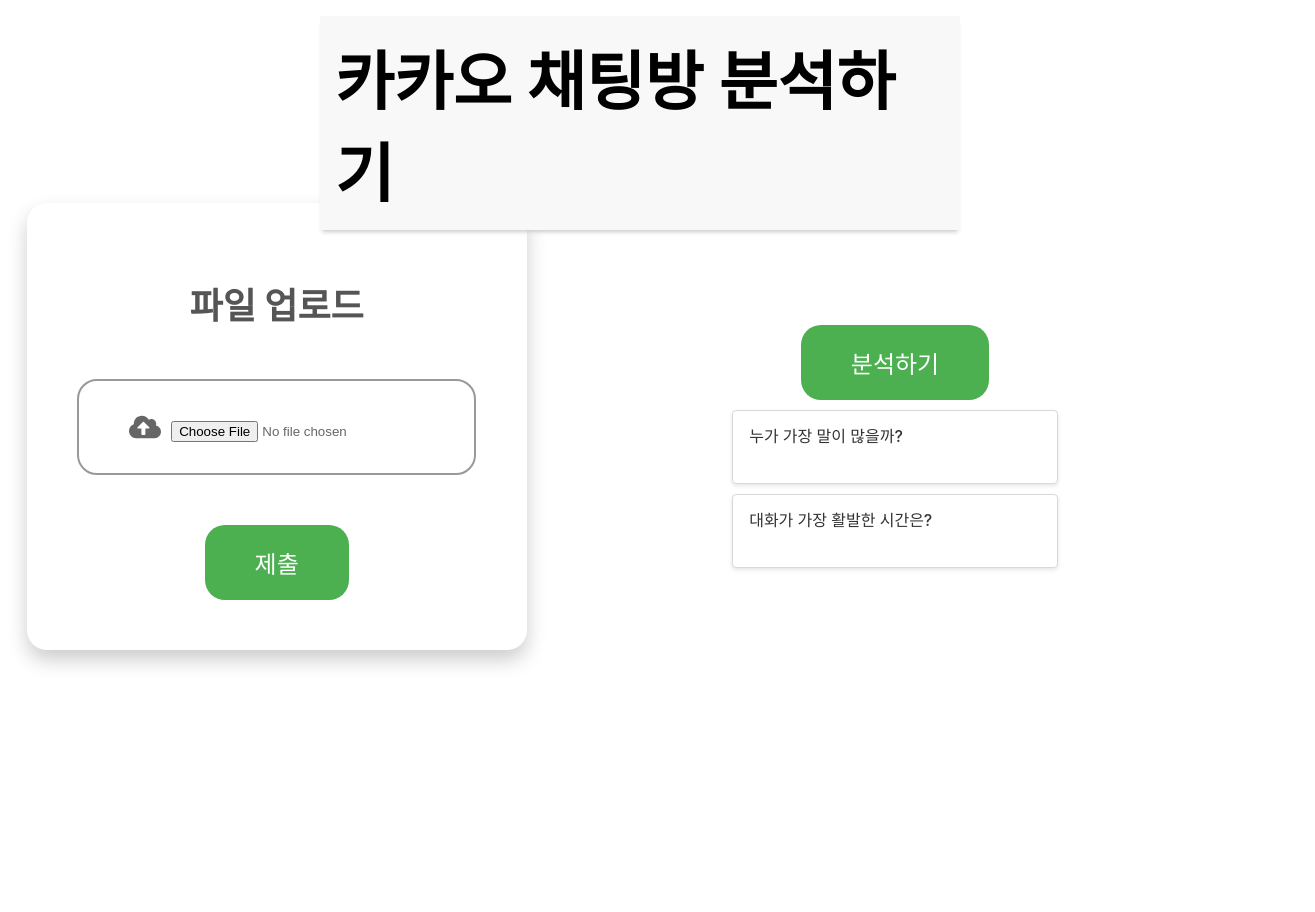
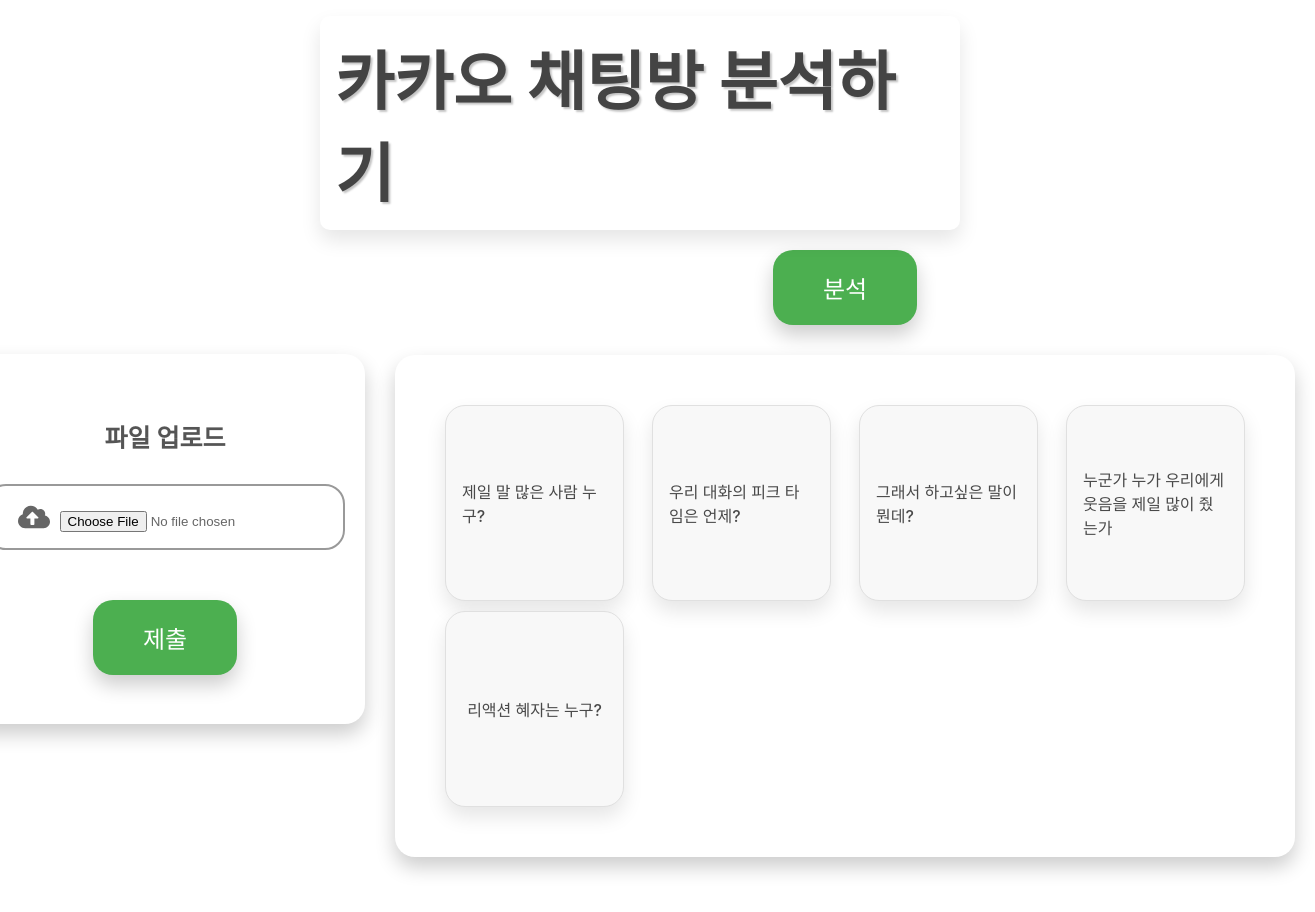
Before and after one commit to predictorsSH/kakao-chat-analysis-ui, a React (Create React App) app: page / in a window 1280 px wide. Shown: the top 912 px of the page, 1315 px wide, since content can reach past the window. Built offline with nearby package versions, Linux system fonts and the light colour scheme.

Commit message:
ui 수정

```diff
--- a/src/component/page/MainPage.jsx
+++ b/src/component/page/MainPage.jsx
@@ -1,8 +1,6 @@
 import React, { useState } from "react";
-import FileUpload from "../ui/FileUpload";
 import styled from "styled-components";
 import axios from "axios"
-
 import FileSubmit from "../part/FileSubmit";
 import AnalysisCard from "../part/AnalysisCard";
 
@@ -10,17 +8,18 @@
 const Wrapper = styled.div`
     display: flex;
     flex-direction: column;
-    align-items: flex-center;
-    justify-content: flex-center ;
-    padding: 10pt;
+    // align-items: center;
+    // justify-content: center ;
+    // padding: 10pt;
     `;
 
 const Container = styled.div`
     display: flex;
     align-items: center;
     justify-content: center;
-    padding: 10pt;
-    height: 100vh;
+    padding: 150pt;
+
+    // height: 100vh;
 
     & > * {
     margin-right: 10px; /* 간격을 원하는 만큼 설정합니다. */
@@ -36,12 +35,14 @@
     top: 10%;
     left: 50%;
     transform: translate(-50%, -50%);
+    font-weight: 700;
     font-size: 4rem;
-    color: black;
-    // text-shadow: 2px 2px 2px #FFD700;
-    background-color: #f8f8f8;
+    color: #444444;
+    text-shadow: 2px 2px 2px #c4c4c4;
+    background-color: transparent;
     padding: 15px;
-    box-shadow: 0px 4px 4px -2px #ccc;
+    border-radius: 10px;
+    box-shadow: 0px 10px 20px rgba(0, 0, 0, 0.1);
   `;
 
 function MainPage(props) {
--- a/src/component/part/AnalysisCard.jsx
+++ b/src/component/part/AnalysisCard.jsx
@@ -10,15 +10,33 @@
   display: flex;
   flex-direction: column; /* 수직축으로 정렬합니다. */
   align-items: center; /* 수직축으로 중앙에 정렬합니다. */
-  justify-content: center;
-  padding: 50pt;
-  height: 100vh;
-  width: 50%;
+//   justify-content: flex-start;
+//   padding: 50pt;
+//   height: 100vh;
+//   width: 100%;
 
   & > * {
     margin-bottom: 10px; /* 간격을 조절할 값을 입력합니다. */
   }
 `;
+
+const Frame = styled.div`
+  display: flex;
+  flex-direction: row;
+  flex-wrap: wrap;
+  gap: 10px;
+  justify-content: space-between;
+  width: 800px;
+  padding: 50px;
+  background-color: #fff;
+  border-radius: 20px;
+  box-shadow: 0px 10px 20px rgba(0, 0, 0, 0.2);
+`;
+
+const CardButtonContainer = styled(Frame)`
+  margin: 20px;
+`;
+
 
 function AnalysisCard (props) {
     const {f_id} = props;
@@ -45,7 +63,7 @@
     return (
         <Wrapper>
             <Button
-                title = "분석하기"
+                title = "분석"
                 onClick = {()=>{
                     axios.post(`http://127.0.0.1:8000/basic-analysis/${f_id}`)
                         .then((response) => {
@@ -53,9 +71,10 @@
                         })
                 }}>
             </Button>
+            <CardButtonContainer>
             <CardButton
                 f_id = {f_id}
-                label = "누가 가장 말이 많을까?"
+                label = "제일 말 많은 사람 누구?"
                 onClick = {()=>{
                     axios.get(`http://127.0.0.1:8000/usercount/${f_id}`)
                         .then((response) => {
@@ -68,7 +87,7 @@
 
             </CardButton>
             <CardButton
-                label = "대화가 가장 활발한 시간은?"
+                label = "우리 대화의 피크 타임은 언제?"
                 onClick = {()=>{
                     axios.get(`http://127.0.0.1:8000/activetime/${f_id}`)
                     .then((response) => {
@@ -79,6 +98,41 @@
                 }}>
 
             </CardButton>
+            <CardButton
+                label = "그래서 하고싶은 말이 뭔데?"
+                onClick = {()=>{
+                    axios.get(`http://127.0.0.1:8000/activetime/${f_id}`)
+                    .then((response) => {
+                        const responseData = JSON.parse(response.data.active_time)
+                        setData(responseData)
+                        handleOpenActiveTimePopup()
+                    })
+                }}>
+
+            </CardButton>
+            <CardButton
+                label = "누군가 누가 우리에게 웃음을 제일 많이 줬는가"
+                onClick = {()=>{
+                    axios.get(`http://127.0.0.1:8000/activetime/${f_id}`)
+                    .then((response) => {
+                        const responseData = JSON.parse(response.data.active_time)
+                        setData(responseData)
+                        handleOpenActiveTimePopup()
+                    })
+                }}>
+            </CardButton>
+            <CardButton
+                label = "리액션 혜자는 누구?"
+                onClick = {()=>{
+                    axios.get(`http://127.0.0.1:8000/activetime/${f_id}`)
+                    .then((response) => {
+                        const responseData = JSON.parse(response.data.active_time)
+                        setData(responseData)
+                        handleOpenActiveTimePopup()
+                    })
+                }}>
+            </CardButton>
+            </CardButtonContainer>
             <UserCountPopup data={data} isOpen={isPopupOpen} onClose={handleClosePopup}/>
             <ActiveTimePopup data={data} isOpen={isActiveTimePopupOpen} onClose={handleCloseActiveTimePopup}/>
         </Wrapper>
--- a/src/component/part/FileSubmit.jsx
+++ b/src/component/part/FileSubmit.jsx
@@ -7,9 +7,10 @@
 
 const Wrapper = styled.div`
   display: flex;
-  align-items: center;
+  flex-direction: column;
+  // align-items: center;
   justify-content: center;
-  height: 100vh;
+  // height: 100vh;
 `;
 
 const Container = styled.div`
@@ -17,7 +18,8 @@
   flex-direction: column;
   align-items: center;
   justify-content: center;
-  width: 400px;
+  width: 300px;
+  height: 270px;
   padding: 50px;
   background-color: #fff;
   border-radius: 20px;
@@ -25,9 +27,9 @@
 `;
 
 const Title = styled.h1`
-  font-size: 36px;
+  font-size: 25px;
   font-weight: bold;
-  margin-bottom: 50px;
+  margin-bottom: 30px;
   color: #555;
 `;
 
@@ -40,7 +42,7 @@
   border: 2px solid #999;
   border-radius: 20px;
   font-size: 24px;
-  padding: 30px 50px;
+  padding: 15px 30px;
   cursor: pointer;
   transition: all 0.3s ease;
 
--- a/src/component/ui/Button.jsx
+++ b/src/component/ui/Button.jsx
@@ -32,6 +32,7 @@
   padding: 20px 50px;
   margin-top: 50px;
   transition: all 0.3s ease;
+  box-shadow: 0px 10px 20px rgba(0, 0, 0, 0.2);
 
   &:hover {
     background-color: #fff;
--- a/src/component/ui/CardButton.jsx
+++ b/src/component/ui/CardButton.jsx
@@ -2,21 +2,26 @@
 import styled from 'styled-components';
 
 const StyledCardButton = styled.div`
-  background-color: #ffffff;
-  border: 1px solid #d9d9d9;
+  background-color: #f8f8f8;
+  border: 1px solid #e0e0e0;
   border-radius: 4px;
   box-shadow: 0 2px 4px rgba(0, 0, 0, 0.1);
-  color: #333333;
+  color: #494949;
   cursor: pointer;
   font-size: 16px;
+  display:flex;
   font-weight: 500;
-  height: 48px;
+  align-items:center;
+  justify-content:center;
   padding: 12px 16px;
   transition: all 0.3s ease;
-  width: 50%;
+  width: 145px;
+  height: 170px;
+  border-radius: 20px;
+  box-shadow: 0px 10px 20px rgba(0, 0, 0, 0.1);
 
   &:hover {
-    background-color: #f5f5f5;
+    background-color: #e8e8e8;
     border-color: #bfbfbf;
     box-shadow: 0 4px 8px rgba(0, 0, 0, 0.1);
   }
```
